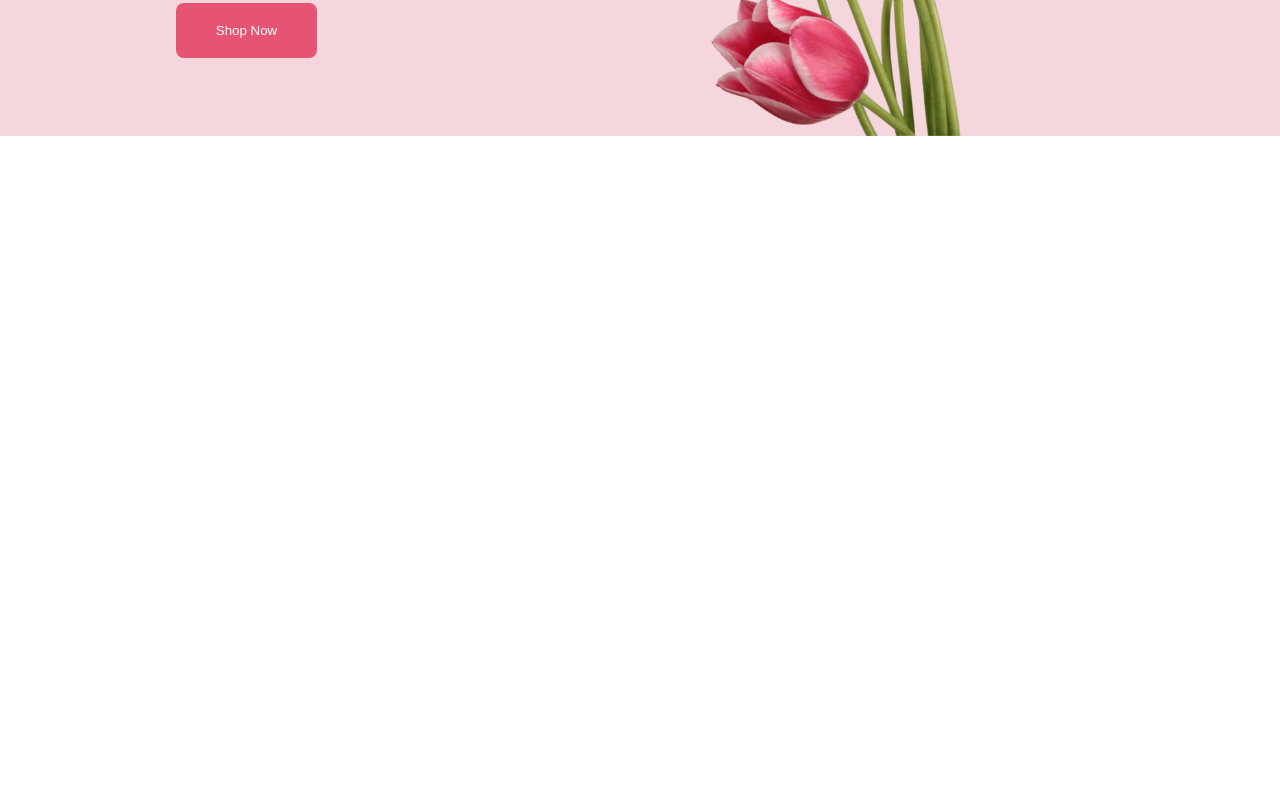
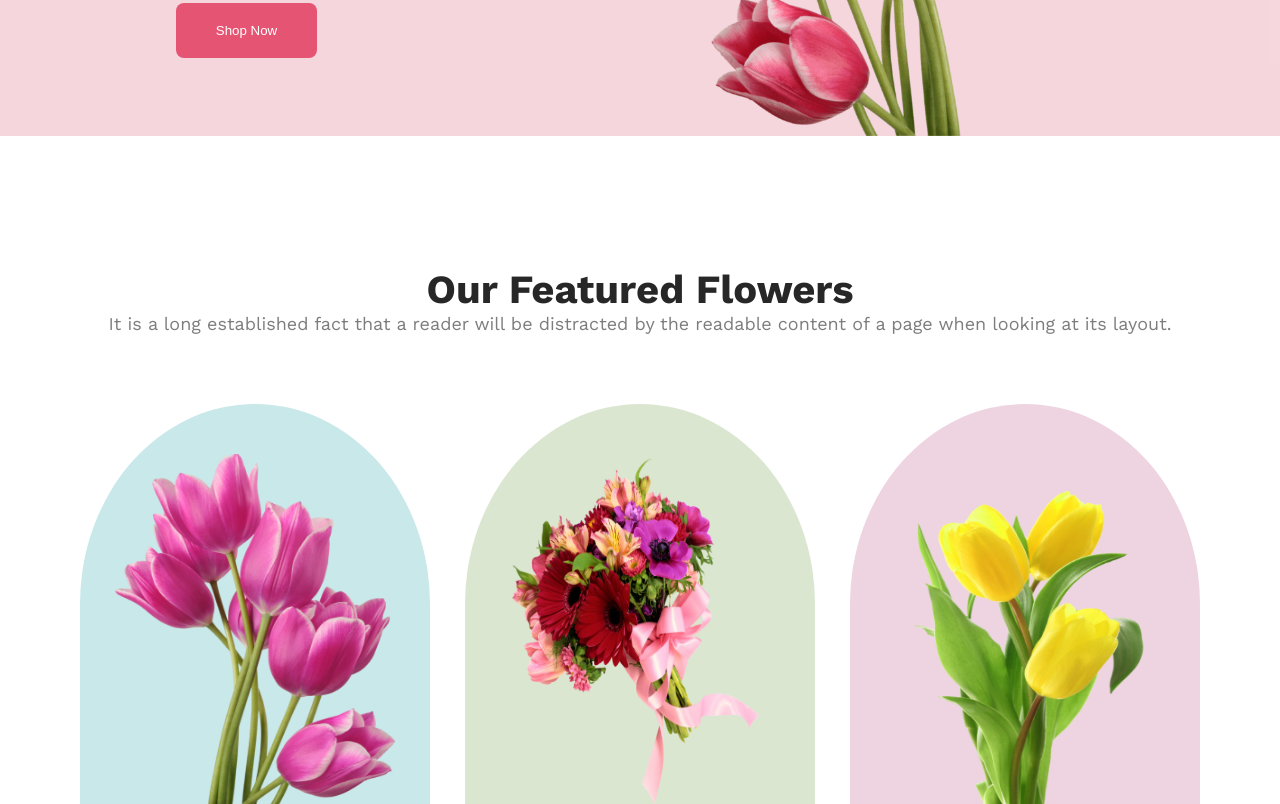
Before and after one commit to Sayem-Bhuiyan/Assignment-02, a plain HTML site: page index.html in a window 1280 px wide. Shown: the part 444-1248 px from the top of the page. Before the commit the page ends 800 px from the top, so only its background shows below. Drawn offline with nearby package versions, Linux system fonts and the light colour scheme.

Commit message:
Created the main section

```diff
--- a/Styles/style.scss
+++ b/Styles/style.scss
@@ -55,4 +55,42 @@ body {
             }
         }
     }
+    main {
+        .main-section {
+            margin-top: 130px;
+            .section-info {
+                text-align: center;
+                .section-title {
+                    color: #272727;
+                    font-size: 40px;
+                    font-weight: 700;
+                }
+                .section-description {
+                    color: rgba(39, 39, 39, 0.60);
+                    font-size: 18px;
+                    font-weight: 400;
+                }
+            }
+            .content-wraper {
+                display: flex;
+                justify-content: center;
+                gap: 35px;
+                margin-top: 70px;
+                position: relative;
+                .wraper-img {
+                    height: 400px;
+                    width: 350px;
+                    border-top-left-radius: 50%;
+                    border-top-right-radius: 50%;
+                    display: flex;
+                    justify-content: center;
+                    align-items: end;
+                    img {
+                        height: 350px;
+                        width: 280px;
+                    }
+                }
+            }
+        }
+    }
 }
--- a/index.html
+++ b/index.html
@@ -28,7 +28,7 @@
                     <button class="primary-button">Shop Now</button>
                 </div>
 
-                <img class="header-img" src="images/pngwing 10.png" alt="">
+                <img class="header-img" src="images/pngwing-10.png" alt="">
 
             </div>
 
@@ -36,7 +36,31 @@
     </header>
 
     <main>
+        <section>
+            <div class="main-section">
+                <div class="section-info">
+                    <h3 class="section-title">Our Featured Flowers</h3>
+                    <p class="section-description">
+                        It is a long established fact that a reader will be distracted by the readable content of a page when looking at its layout.
+                    </p>
+                </div>
 
+                <div class="content-wraper">
+
+                    <div class="wraper-img" style="background-color: rgba(5, 152, 160, 0.219);">
+                        <img src="images/pngwing-6.png" alt="This is a flower image">
+                    </div>
+
+                    <div class="wraper-img" style="background-color: rgba(71, 125, 17, 0.192);">
+                        <img src="images/pngwing-5.png" alt="This is a flower image">
+                    </div>
+
+                    <div class="wraper-img" style="background-color: rgba(167, 33, 98, 0.198);">
+                        <img src="images/pngwing-7.png" alt="This is a flower image">
+                    </div>
+                </div>
+            </div>
+        </section>
     </main>
 
     <footer>
```
Also changed, not shown: Styles/style.css, images/Flower-01.png (renamed from images/Flower 01.png), images/Group-57.png (renamed from images/Group 57.png), images/Group-58.png (renamed from images/Group 58.png), images/Group-59.png (renamed from images/Group 59.png), images/Rectangle-4.png (added), images/Rectangle-5.png (renamed from images/Rectangle 5.png), images/Rectangle-6.png (renamed from images/Rectangle 6.png), images/Rectangle-9.png (renamed from images/Rectangle 9.png), images/pngwing-10.png (renamed from images/pngwing 10.png), images/pngwing-5.png (renamed from images/pngwing 5.png), images/pngwing-6.png (renamed from images/pngwing 6.png), images/pngwing-7.png (renamed from images/pngwing 7.png), images/pngwing-8.png (renamed from images/pngwing 8.png), 1 other file.
